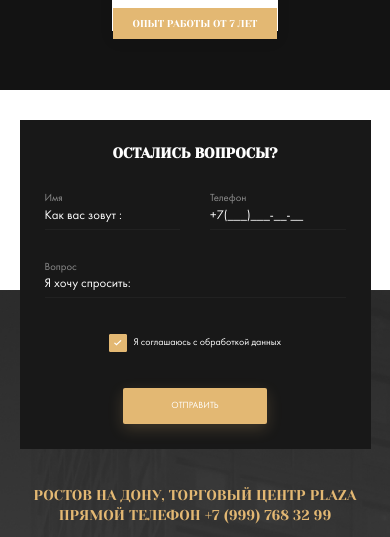
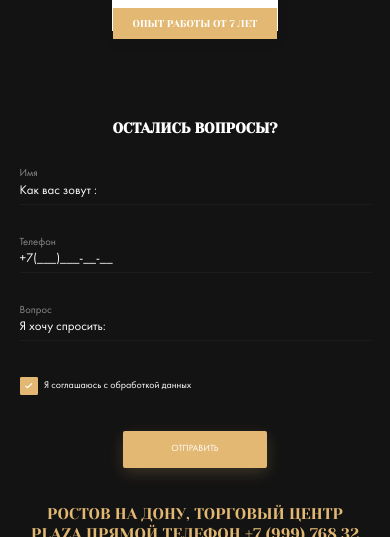
Before and after one commit to malishkreet/-Storage, a website: page index.html in a window 390 px wide. Shown: the part 6741-7278 px from the top of the page. Drawn offline with nearby package versions, Linux system fonts and the light colour scheme; files whose address does not match are found by name.

Commit message:
fixed: adap

```diff
--- a/index.html
+++ b/index.html
@@ -223,9 +223,9 @@
                     <button class="button button--primary control__button">Отправить</button>
 
                     <div class="policy control__policy">
-                        <input type="checkbox" name="policy-checkbox" id="policy-checkbox2"
+                        <input type="checkbox" name="policy-checkbox" id="policy"
                         class="policy__checkbox" checked>
-                        <label for="policy-checkbox" class="policy__label control__policy-label">Я соглашаюсь с обработкой данных</label>
+                        <label for="policy" class="policy__label control__policy-label">Я соглашаюсь с обработкой данных</label>
                     </div>
                 </form>
                 <!-- /.form control__form -->
@@ -535,10 +535,10 @@
 
 
 
-                    <div class="contant footer__contact">
-                    <h2 class="contant__info">Ростов на дону, Торговый центр Plaza Прямой телефон +7 (999) 768 32 99</h2>
-                    <a class="contant__icon"><img src="img/mail.svg" alt="mail"></a>
-                    <a class="contant__icon"><img src="img/instagram.svg" alt="instagram"></a>
+                    <div class="contact footer__contact">
+                    <h2 class="contact__info">Ростов на дону, Торговый центр Plaza Прямой телефон +7 (999) 768 32 99</h2>
+                    <a class="contact__icon"><img src="img/mail.svg" alt="mail"></a>
+                    <a class="contact__icon"><img src="img/instagram.svg" alt="instagram"></a>
                     </div>
 
 
@@ -547,7 +547,7 @@
 
 
                     <div class="map footer_map">
-                        <script type="text/javascript" charset="utf-8" async src="https://api-maps.yandex.ru/services/constructor/1.0/js/?um=constructor%3A5bb1bf2060bd832e835b98f317704fd36515e29894786e0a3393feba5f54e1dd&amp;width=100%25&amp;height=465&amp;lang=ru_RU&amp;scroll=true"></script>
+                        <script type="text/javascript" charset="utf-8" async src="https://api-maps.yandex.ru/services/constructor/1.0/js/?um=constructor%3A5bb1bf2060bd832e835b98f317704fd36515e29894786e0a3393feba5f54e1dd&amp;width=100%25&amp;height=30.357rem&amp;lang=ru_RU&amp;scroll=true"></script>
                     </div>
 
                 </div>
@@ -604,9 +604,9 @@
 
 
                 <div class="policy modal__policy">
-                    <input type="checkbox" name="policy-checkbox" id="policy-checkbox"
+                    <input type="checkbox" name="policy-checkbox" id="checkbox"
                     class="policy__checkbox" checked>
-                    <label for="policy-checkbox" class="policy__label">Я соглашаюсь с обработкой данных</label>
+                    <label for="checkbox" class="policy__label">Я соглашаюсь с обработкой данных</label>
                 </div>
 
                 <button class="button button--primary modal__button">Отправить заявку</button>
--- a/sass/_media.sass
+++ b/sass/_media.sass
@@ -45,13 +45,30 @@
 
     .customers
         display: none
+
     .team
         background-color: $dark
-        margin-bottom: 20rem
+        margin-bottom: 0
         &__workers
             margin-bottom: 5.928rem
         &__information
             display: none
+    .footer
+        background: $dark
+        &__input-group
+            flex-basis: 100%
+        &__wrap
+            margin-top: 0
+            padding: 0
+            background-color: $dark
+        &__form
+            max-width: 100%
+        &__button
+            align-content: center
+
+
+.policy__label--center
+    justify-content: flex-start
 
 
 
@@ -142,6 +159,7 @@
 
 
 
+
 @media screen and ( max-height: 520px )
     .hero
         &__scroll-down
--- a/sass/templates/_footer.sass
+++ b/sass/templates/_footer.sass
@@ -45,8 +45,8 @@
         background-color: $dark
         padding: 4.14rem
 
-.contant
-    max-width: 39rem
+.contact
+    max-width: 36rem
     margin: auto
     display: flex
     justify-content: center
@@ -55,7 +55,7 @@
         font-family: 'Yeseva One'
         font-style: normal
         font-weight: normal
-        font-size: 1.4250rem
+        font-size: 1.55rem
         line-height: 2rem
         text-align: center
         text-transform: uppercase
```
Also changed, not shown: css/style.css.
